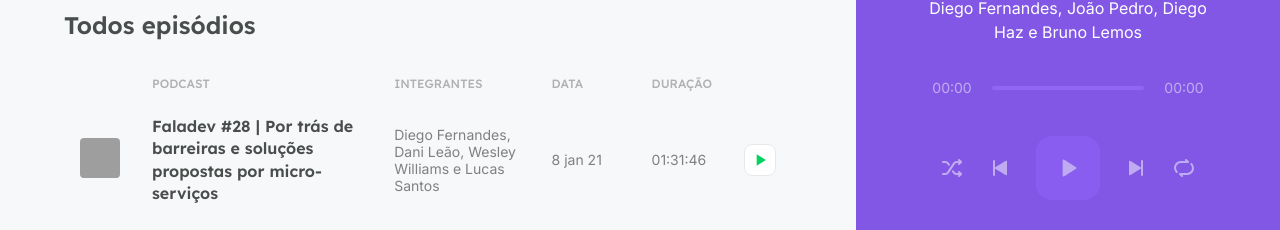
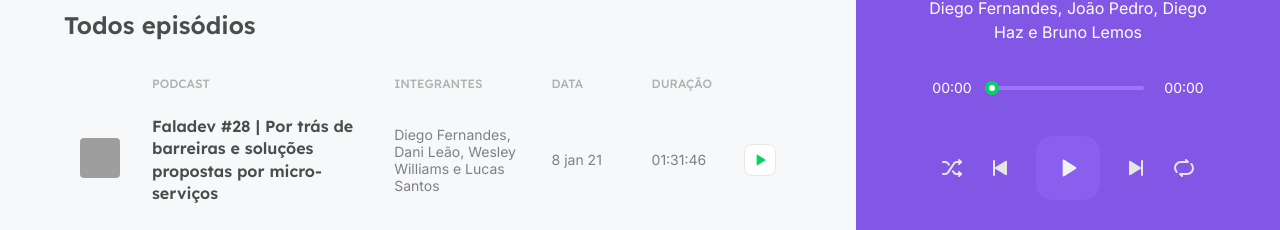
Before and after one commit to lucsmac/podcastr, a Next.js app: page / in a window 1280 px wide. Both pictures are taken after a click on the button 739 px from the left and 295 px from the top of the page. Shown: the part 552-782 px from the top of the page. Built offline with nearby package versions, Linux system fonts and the light colour scheme; data requests are answered from the project's data file; grey boxes are pictures that could not be loaded.

Commit message:
styling player

```diff
--- a/package.json
+++ b/package.json
@@ -12,6 +12,7 @@
     "axios": "^0.21.1",
     "date-fns": "^2.21.1",
     "next": "10.1.3",
+    "rc-slider": "^9.7.2",
     "react": "17.0.2",
     "react-dom": "17.0.2",
     "sass": "^1.32.11"
--- a/src/components/Player/index.tsx
+++ b/src/components/Player/index.tsx
@@ -1,6 +1,10 @@
 import Image from 'next/image';
 import { useContext } from 'react'
 import { PlayerContext } from '../../contexts/PlayerContext'
+
+import Slider from 'rc-slider'
+
+import 'rc-slider/assets/index.css'
 
 import styles from './styles.module.scss';
 
@@ -28,29 +32,37 @@
         </div>
       )}
 
-      <footer className={styles.empty}>
+      <footer className={!episode ? styles.empty : ''}>
         <div className={styles.progress}>
           <span>00:00</span>
           <div className={styles.slider}>
-            <div className={styles.emptySlider} />
+            { episode ? (
+              <Slider
+                trackStyle={{ backgroundColor: '#04d361' }}
+                railStyle={{ backgroundColor: '#9f75ff'}}
+                handleStyle={{ borderColor: '#04d361', borderWidth: 4}}
+              />
+            ) : (
+              <div className={styles.emptySlider} />
+            )}
           </div>
           <span>00:00</span>
         </div>
 
         <div className={styles.buttons}>
-          <button type="button">
+          <button type="button" disabled={!episode}>
             <img src="/shuffle.svg" alt="Embaralhar" />
           </button>
-          <button type="button">
+          <button type="button" disabled={!episode}>
             <img src="/play-previous.svg" alt="Tocar anterior" />
           </button>
-          <button type="button" className={styles.playButton}>
+          <button type="button" className={styles.playButton} disabled={!episode}>
             <img src="/play.svg" alt="Tocar" />
           </button>
-          <button type="button">
+          <button type="button" disabled={!episode}>
             <img src="/play-next.svg" alt="Tocar próxima" />
           </button>
-          <button type="button">
+          <button type="button" disabled={!episode}>
             <img src="/repeat.svg" alt="Repetir" />
           </button>
         </div>
--- a/src/components/Player/styles.module.scss
+++ b/src/components/Player/styles.module.scss
@@ -103,13 +103,30 @@
     background: transparent;
     border: 0;
     font-size: 0;
+    filter: brightness(0.9);
 
+    transition: filter 0.2s;
+
+    &:disabled {
+      cursor: default;
+    }
+
+    transition: filter 0.2s;
+
+    &:hover:not(:disabled) {
+      filter: brightness(1);
+    }
 
     &.playButton {
       width: 4rem;
       height: 4rem;
       border-radius: 1rem;
       background: var(--purple-400);
+      filter: brightness(0.95);
+
+      &:hover {
+        filter: brightness(1);
+      }
     }
   }
 }
```
Also changed, not shown: 1 other file (tests, documents, lock files or other folders).
